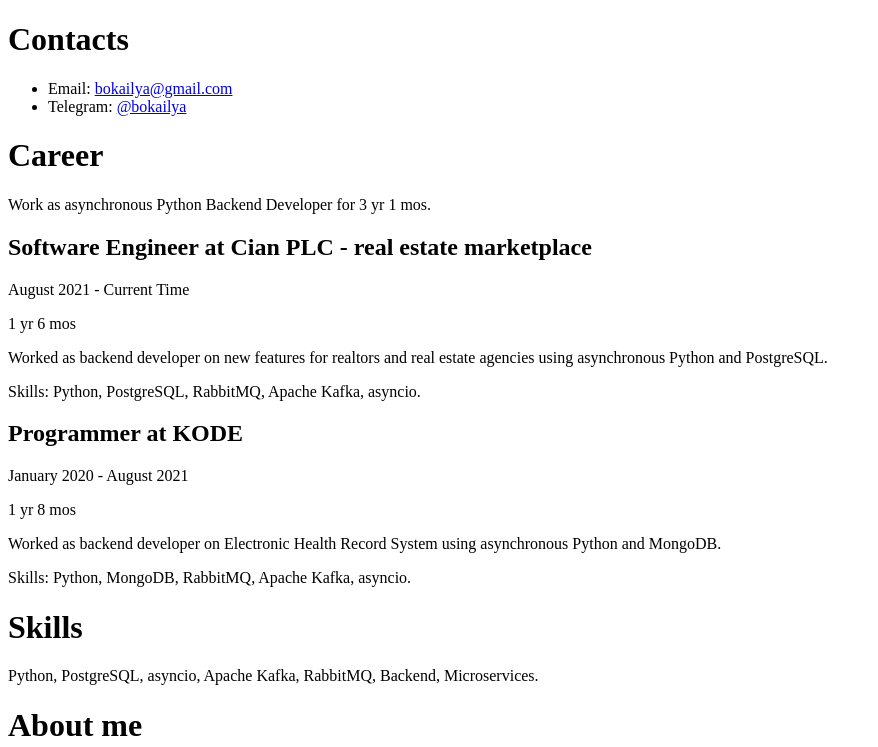
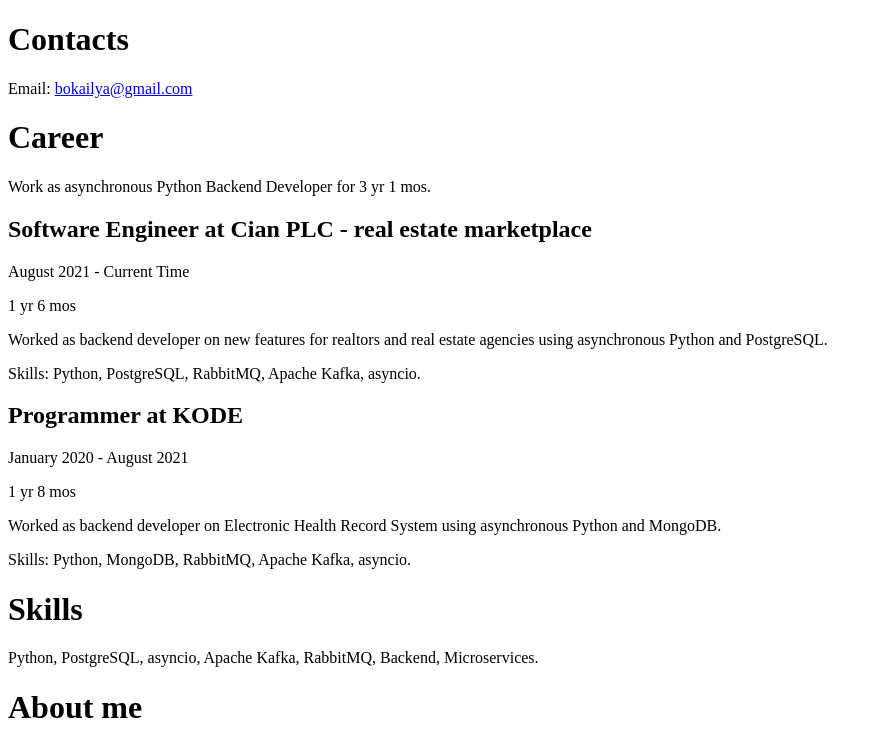
Before and after one commit to ilyaboka/ilyaboka.github.io, a plain HTML site: page index.html in a window 1280 px wide. Shown: the top 747 px of the page, without its empty margins (0-878 px from the left). Drawn offline with Linux system fonts and the light colour scheme.

Commit message:
Telegram deleted from contacts

```diff
--- a/index.html
+++ b/index.html
@@ -5,19 +5,19 @@
     </head>
     <body>
         <h1>Contacts</h1>
-        <ul>
-            <li>
-                Email:
-                <a href="mailto:bokailya@gmail.com">bokailya@gmail.com</a>
-            </li>
-            <li>Telegram: <a href="https://t.me/bokailya">@bokailya</a></li>
-        </ul>
+        <p>
+            Email:
+            <a href="mailto:bokailya@gmail.com">bokailya@gmail.com</a>
+        </p>
+
         <h1>Career</h1>
 
         <p>
-            Work as asynchronous Python Backend Developer
-            for <span id="years-of-total-experience"></span>
-            yr <span id="months-of-total-experience"></span> mos.
+            Work as asynchronous Python Backend Developer for
+            <span id="years-of-total-experience"></span>
+            yr
+            <span id="months-of-total-experience"></span>
+            mos.
         </p>
 
         <h2>
@@ -25,8 +25,10 @@
         </h2>
         <p>August 2021 - Current Time</p>
         <p>
-            <span id="years-of-experience-at-last-job"></span> yr
-            <span id="months-of-experience-at-last-job"></span> mos
+            <span id="years-of-experience-at-last-job"></span>
+            yr
+            <span id="months-of-experience-at-last-job"></span>
+            mos
         </p>
         <p>
             Worked as backend developer
```
